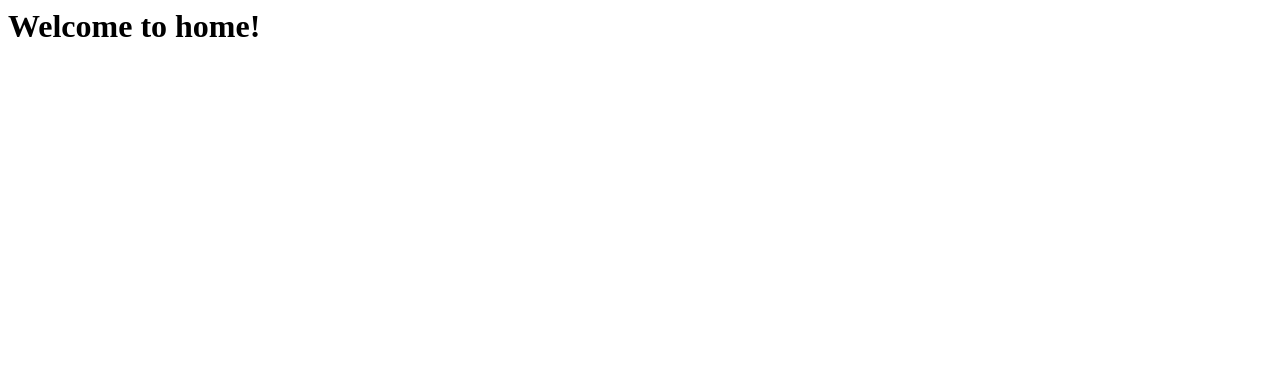
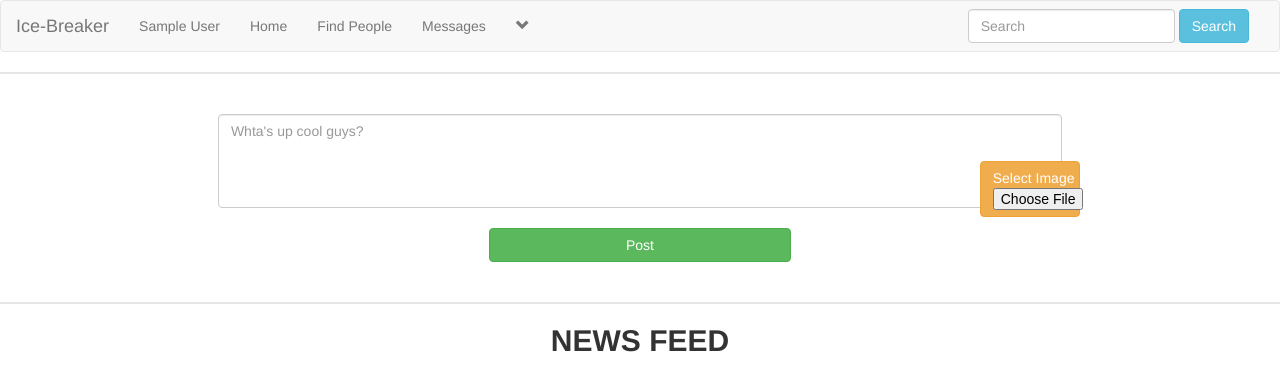
Before and after one commit to SaloniSingh1601/Ice-Breaker-take-2, a PHP site: page /home.php in a window 1280 px wide. Shown: the top 391 px of the page. Run offline with PHP 8.4, Linux system fonts and the light colour scheme; the visitor is signed in with stand-in values (Sample User, id 1); tables that the repository leaves empty hold one stand-in row (values such as "Sample post").

Commit message:
video16-17

```diff
--- /dev/null
+++ b/functions/functions.php
@@ -0,0 +1,81 @@
+<?php
+
+$con = mysqli_connect("localhost","root","","social_network");
+
+//function for inserting post
+
+function insertPost(){
+    if(isset($_POST['sub'])){
+        global $con;
+        global $user_id;
+
+        $content = htmlentities($_POST['content']);
+        $upload_image = $_FILES['upload_image']['name'];
+        $image_tmp = $_FILES['upload_image']['tmp_name'];
+        $random_number = rand(1,100);
+
+        if(strlen($content) > 250){
+            echo "<script>alert('Please don't use more than 250 words')</script>";
+            echo "<script>window.open('home.php','_self')</script>";
+        }else{
+            if(strlen($upload_image) >= 1 and strlen($content) >= 1){
+                move_uploaded_file($img_temp,"imagepost/$upload_image.$random_number");
+                $insert = "insert into posts (user_id,post_content,upload_image,post_date)
+                values ('$user_id','$content','$upload_image.$random_number',NOW())";
+
+                $run = mysqli_query($con,$insert);
+
+                if($run){
+                    echo "<script>alert('Your Post updated a moment ago!')</script>";
+                    echo "<script>window.open('home.php','_self')</script>";
+
+                    $update = "update users set posts='yes' where user_id='$user_id' ";
+                    $run_update = mysqli_query($con,$update);
+                }
+
+                exit();
+            }else{
+                if($upload_image=='' && $content==''){
+                    echo "<script>alert('Error occured while uploading the Post!')</script>";
+                    echo "<script>window.open('home.php','_self')</script>";
+                }else{
+                    if($content==''){
+                        move_uploaded_file($img_temp,"imagepost/$upload_image.$random_number");
+                    $insert = "insert into posts (user_id,post_content,upload_image,post_date)
+                    values ('$user_id','$content','$upload_image.$random_number',NOW())";
+
+                    $run = mysqli_query($con,$insert);
+
+                    if($run){
+                        echo "<script>alert('Your Post updated a moment ago!')</script>";
+                        echo "<script>window.open('home.php','_self')</script>";
+
+                        $update = "update users set posts='yes' where user_id='$user_id' ";
+                        $run_update = mysqli_query($con,$update);
+                    }
+
+                    exit();
+                    }else{
+                        $insert = "insert into posts (user_id,post_content,post_date)
+                    values ('$user_id','$content',NOW())";
+
+                    $run = mysqli_query($con,$insert);
+
+                    if($run){
+                        echo "<script>alert('Your Post updated a moment ago!')</script>";
+                        echo "<script>window.open('home.php','_self')</script>";
+
+                        $update = "update users set posts='yes' where user_id='$user_id' ";
+                        $run_update = mysqli_query($con,$update);
+                    }
+                    }
+                }
+            }
+
+
+            }
+        }
+    }
+
+
+?>
--- a/home.php
+++ b/home.php
@@ -1 +1,48 @@
-<h1>Welcome to home!</h1>
+<!DOCTYPE html>
+<?php
+session_start();
+include("includes/header.php");
+if(!isset($_SESSION['user_email'])){
+  header("location: index.php");
+}
+?>
+<html>
+  <head>
+    <?php
+    $user = $_SESSION['user_email'];
+    $get_user = "select * from users where user_email='$user'";
+    $run_user = mysqli_query($con, $get_user);
+    $row = mysqli_fetch_array($run_user);
+    $user_name = $row['user_name'];
+    ?>
+    <title><?php echo "$user_name"; ?></title>
+    <meta charset="UTF-8">
+    <meta name="viewport" content="width=device-width, initial-scale=1.0">
+    <link rel="stylesheet" href="https://maxcdn.bootstrapcdn.com/bootstrap/3.4.1/css/bootstrap.min.css">
+    <script src="https://ajax.googleapis.com/ajax/libs/jquery/3.5.1/jquery.min.js"></script>
+    <script src="https://maxcdn.bootstrapcdn.com/bootstrap/3.4.1/js/bootstrap.min.js"></script>
+    <link rel="stylesheet" type="text/css" href="style/home_style2.css">
+  </head>
+  <body>
+      <div class="row">
+        <div id="insert_post" class="col-sm-12">
+            <center>
+                <form action="home.php?id=<?php echo $user_id;?>" method="post" id="f" enctype="multipart/form-data">
+                    <textarea class="form-control" name="content" id="content" rows="4" placeholder="Whta's up cool guys?"></textarea><br>
+                    <label class="btn btn-warning" id="upload_image_button">Select Image
+                    <input type="file" name="upload_image" size="30">
+                    </label>
+                    <button id="btn-post" class="btn btn-success" name="sub">Post</button>
+                </form>
+                <?php insertPost(); ?>
+            </center>
+        </div>
+      </div>
+      <div class="row">
+        <div class="col-sm-12">
+          <center><h2><strong>NEWS FEED</strong></h2><br></center>
+          <?php // echo get_posts(); ?>
+        </div>
+      </div>
+  </body>
+  </html>
--- a/includes/header.php
+++ b/includes/header.php
@@ -1,5 +1,6 @@
 <?php
 include("includes/connection.php");
+include("functions/functions.php");
 ?>
 <nav class="navbar navbar-default">
   <div class="container-fluid">
--- a/style/home_style2.css
+++ b/style/home_style2.css
@@ -1,5 +1,14 @@
 body{
     overflow-x: hidden;
+}
+#upload_image_button{
+    position: absolute;
+    top: 50.5%;
+    right: 12.5%;
+    min-width: 100px;
+    max-width: 100px;
+    border-radius: 4px;
+    transform: translate(-50%,-50%);
 }
 label{
     padding:7px;
@@ -8,5 +17,30 @@ label{
 }
 input [type="file"] {
     display:none;
-
 }
+#content{
+    width: 70%;
+}
+#btn-post{
+    min-width: 25%;
+    max-width: 25%;
+}
+#insert_post{
+    background-color: #fff;
+    border: 2px solid #e6e6e6;
+    padding: 40px 50px;
+}
+#posts{
+    border: 5px solid #e6e6e6;
+    padding: 40px 50px;
+}
+#posts-img{
+    padding-top: 5px;
+    padding-right: 10px;
+    min-width: 102%;
+    max-width: 50%;
+}
+#single_post{
+    border: 5px solid #e6e6e6;
+    padding: 40px 50px;
+}
```
Also changed, not shown: logout.php (added, +7 -0 lines), profile.php (+18 -0 lines), 4 other files.
